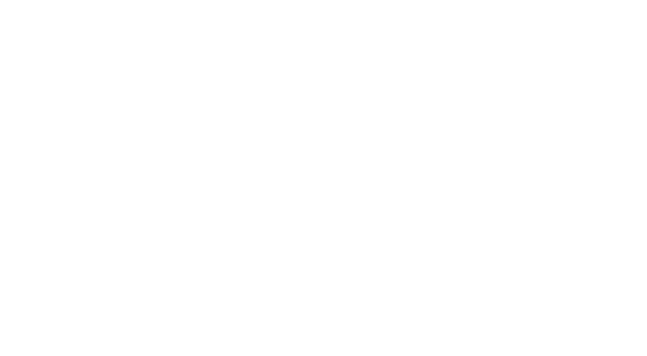
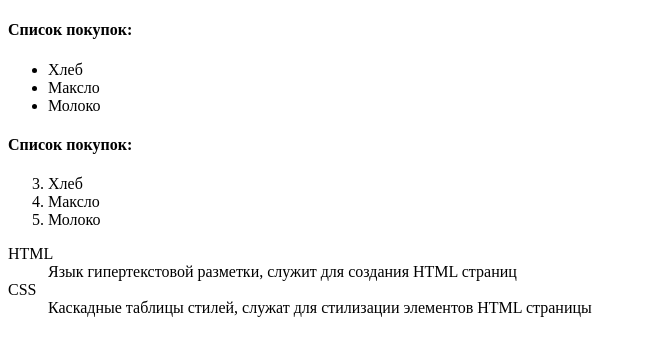
Before and after one commit to m-tynyanko/Tynyanko_HTML-CSS, a plain HTML site: page index.html in a window 1280 px wide. Shown: the whole page, without its empty margins (0-647 px from the left). Drawn offline with Linux system fonts and the light colour scheme.

Commit message:
Section #1

```diff
--- a/index.html
+++ b/index.html
@@ -6,7 +6,25 @@
     <title>Document</title>
     <link rel="stylesheet" href="./style.css">
 </head>
+
 <body>
-
+    <h4>Список покупок:</h4>
+    <ul>
+        <li>Хлеб</li>
+        <li>Максло</li>
+        <li>Молоко</li>
+    </ul>
+    <h4>Список покупок:</h4>
+    <ol start="3">
+        <li>Хлеб</li>
+        <li>Максло</li>
+        <li>Молоко</li>
+    </ol>
+    <dl>
+        <dt>HTML</dt>
+        <dd>Язык гипертекстовой разметки, служит для создания HTML страниц</dd>
+        <dt>CSS</dt>
+        <dd>Каскадные таблицы стилей, служат для стилизации элементов HTML страницы</dd>
+    </dl>
 </body>
 </html>
```
